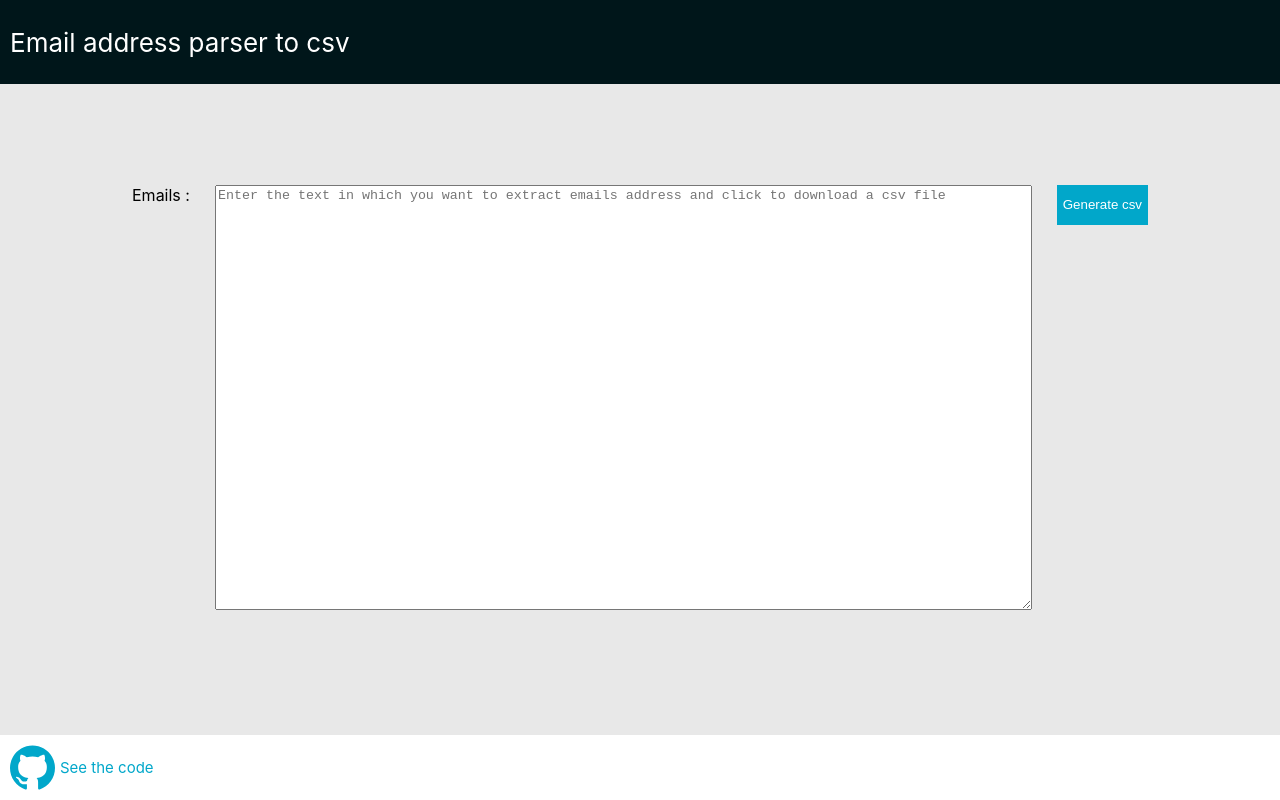
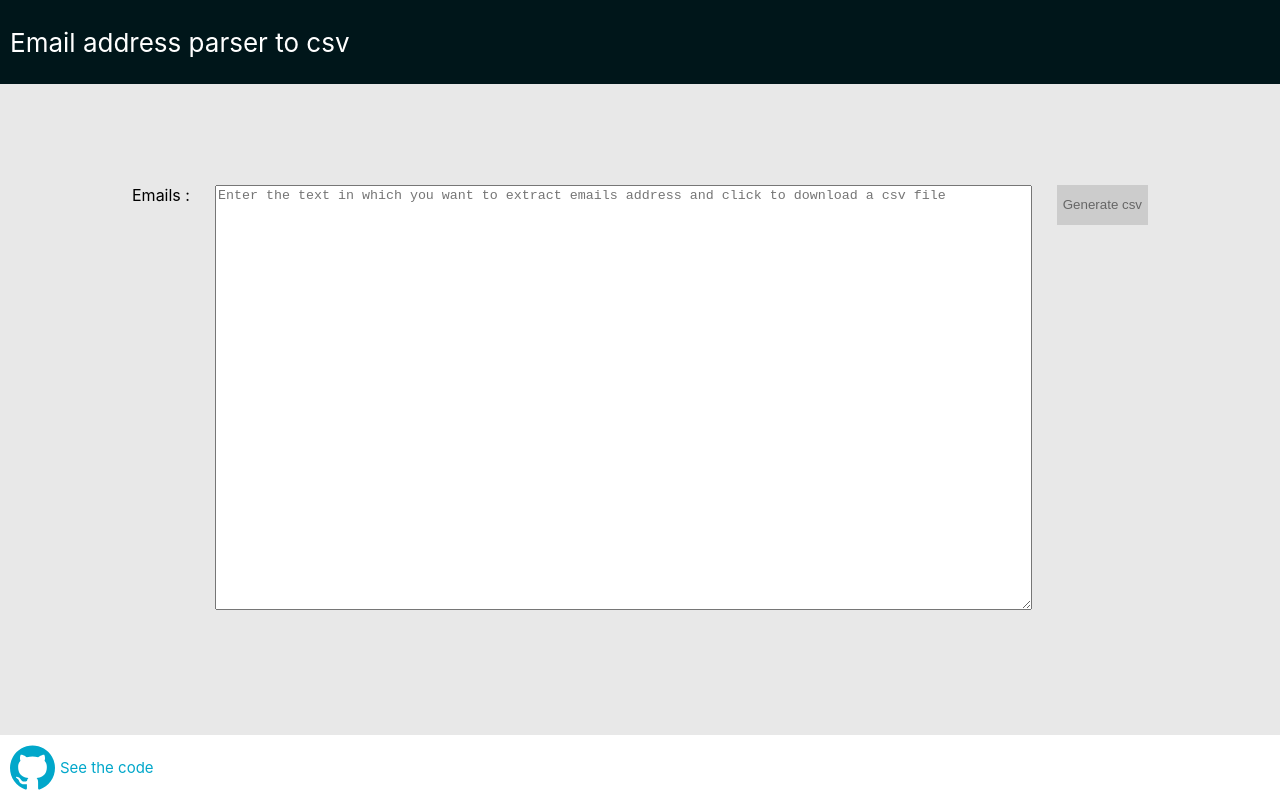
Before and after one commit to Flollipop/mails_text_to_csv, a React (Create React App) app: page / in a window 1280 px wide. Built offline with nearby package versions, Linux system fonts and the light colour scheme.

Commit message:
:sparkle: Disable button when no input

```diff
--- a/src/components/Converter.js
+++ b/src/components/Converter.js
@@ -40,7 +40,11 @@ class Converter extends Component {
           value={textAreaValue}
           onChange={this.handleChange}
         />
-        <Button onClick={this.handleOnClick} label={buttonLabel} />
+        <Button
+          onClick={this.handleOnClick}
+          label={buttonLabel}
+          disabled={textAreaValue.length === 0}
+        />
       </div>
     );
   }
```
